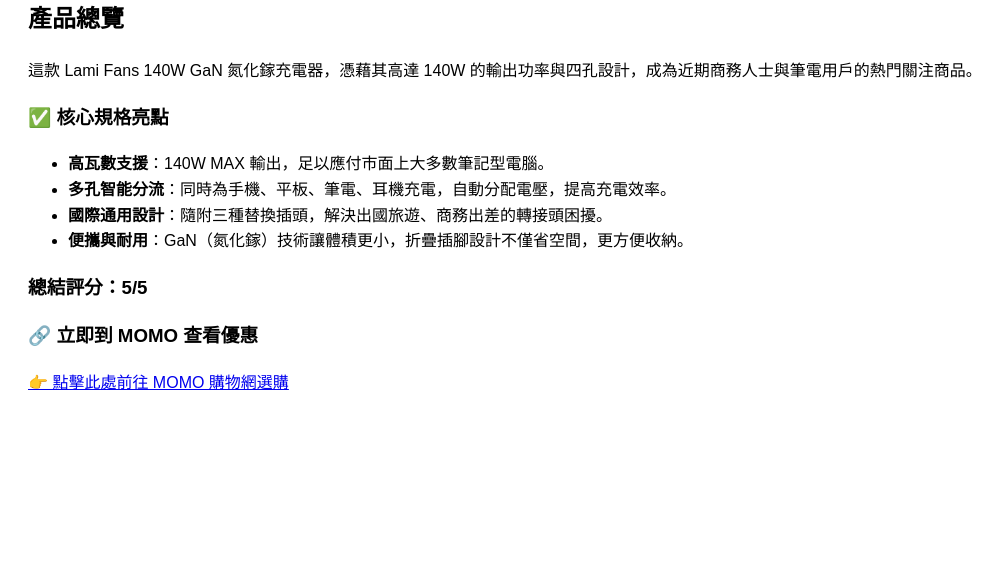
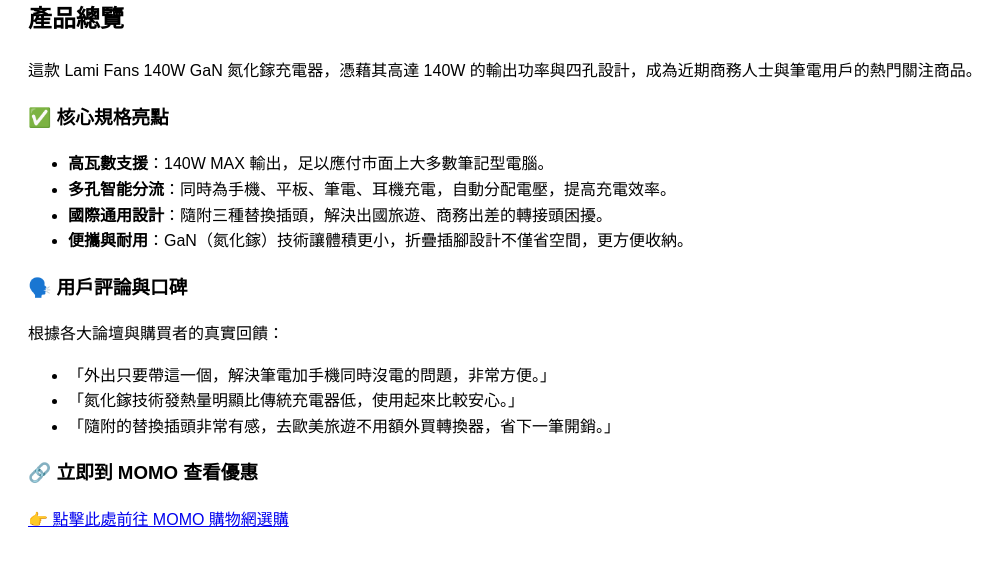
Before and after one commit to MDDAD/momo-evaluate, a Jekyll site: the page built from _posts/2026-05-15-lami-fans-140w.md, in a window 1280 px wide. Shown: the part 485-1062 px from the top of the page, without its empty margins (0-1007 px from the left). Built offline with Jekyll 4.4.1, drawn with Linux system fonts in a browser that asks for light colours; before the commit the page ends 924 px from its top, so only the background shows below that.

Commit message:
Remove rating, add user reviews section to posts

```diff
--- a/_posts/2026-05-15-lami-fans-140w.md
+++ b/_posts/2026-05-15-lami-fans-140w.md
@@ -2,6 +2,7 @@
 layout: post
 title: "【深度評測】Lami Fans 140W GaN 氮化鎵四孔快充：出差辦公必備的充電神器"
 image: "https://i.imgur.com/k91Bw6g.jpg"
+momo_link: "https://s.momoshop.com.tw/s/u3VxmjNc"
 ---
 
 ![]({{ page.image }})
@@ -15,7 +16,11 @@
 * **國際通用設計**：隨附三種替換插頭，解決出國旅遊、商務出差的轉接頭困擾。
 * **便攜與耐用**：GaN（氮化鎵）技術讓體積更小，折疊插腳設計不僅省空間，更方便收納。
 
-### 總結評分：5/5
+### 🗣️ 用戶評論與口碑
+根據各大論壇與購買者的真實回饋：
+* 「外出只要帶這一個，解決筆電加手機同時沒電的問題，非常方便。」
+* 「氮化鎵技術發熱量明顯比傳統充電器低，使用起來比較安心。」
+* 「隨附的替換插頭非常有感，去歐美旅遊不用額外買轉換器，省下一筆開銷。」
 
 ### 🔗 立即到 MOMO 查看優惠
 [👉 點擊此處前往 MOMO 購物網選購](https://s.momoshop.com.tw/s/u3VxmjNc)
```
Also changed, not shown: _posts/2026-05-15-taiwan-police-car.md (+5 -1 lines).
